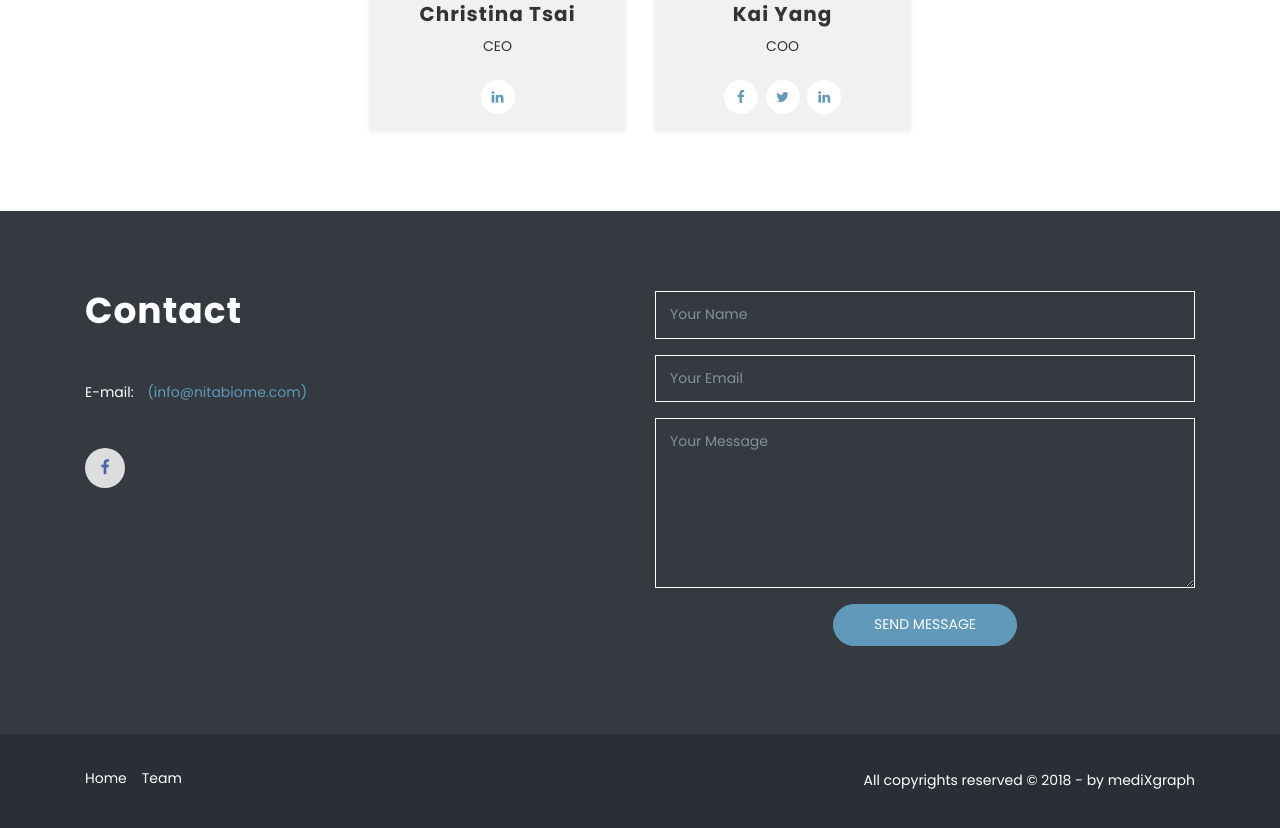
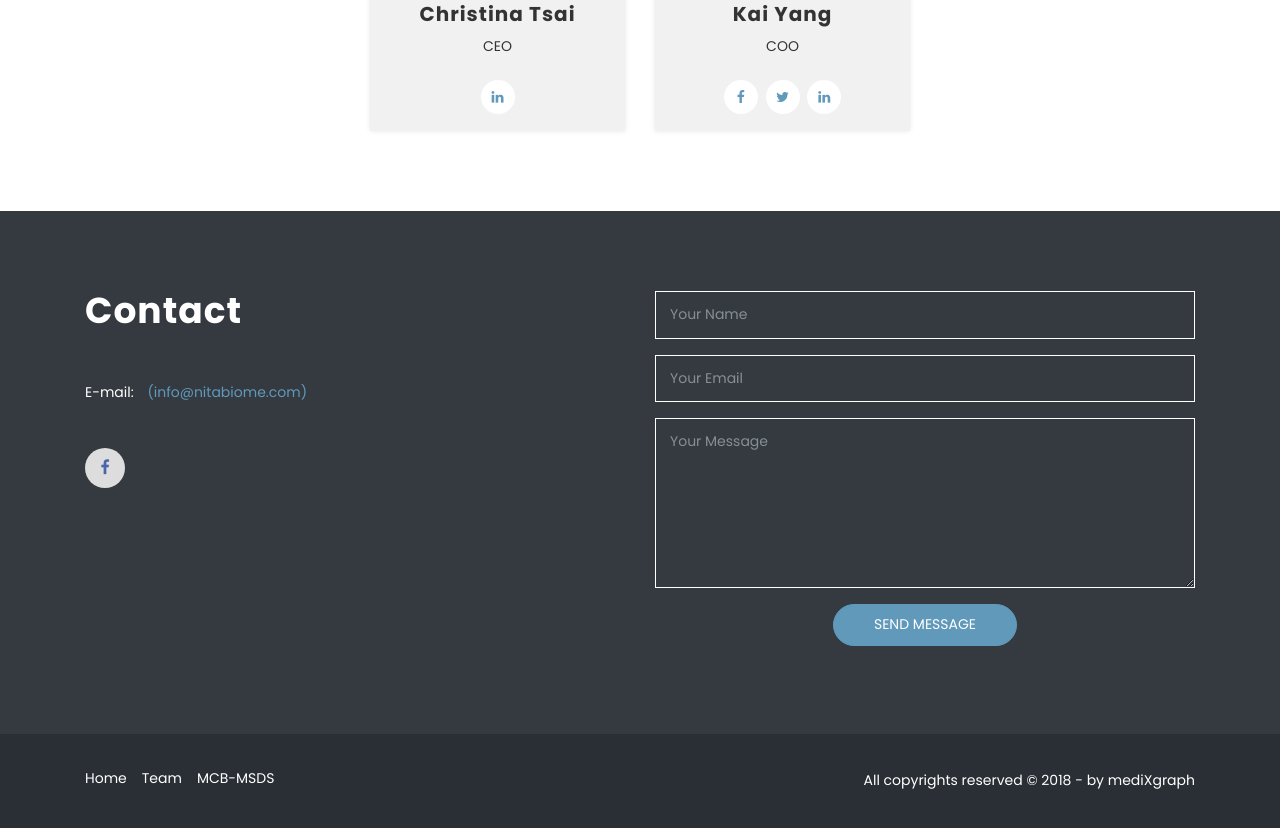
Before and after one commit to popovkai/nitabiomeweb, a plain HTML site: page index.html in a window 1280 px wide. Shown: the part 902-1730 px from the top of the page. Drawn offline with Linux system fonts and the light colour scheme.

Commit message:
add link

```diff
--- a/index.html
+++ b/index.html
@@ -223,6 +223,9 @@
               <li>
                 <a href="#team">Team</a>
               </li>
+              <li>
+                <a href="http://nitabiome.com/MCB_MSDS.pdf">MCB-MSDS</a>
+              </li>
             </ul>
           </div>
           <div class="col-lg-6 col-sm-6 col-xs-12">
```
